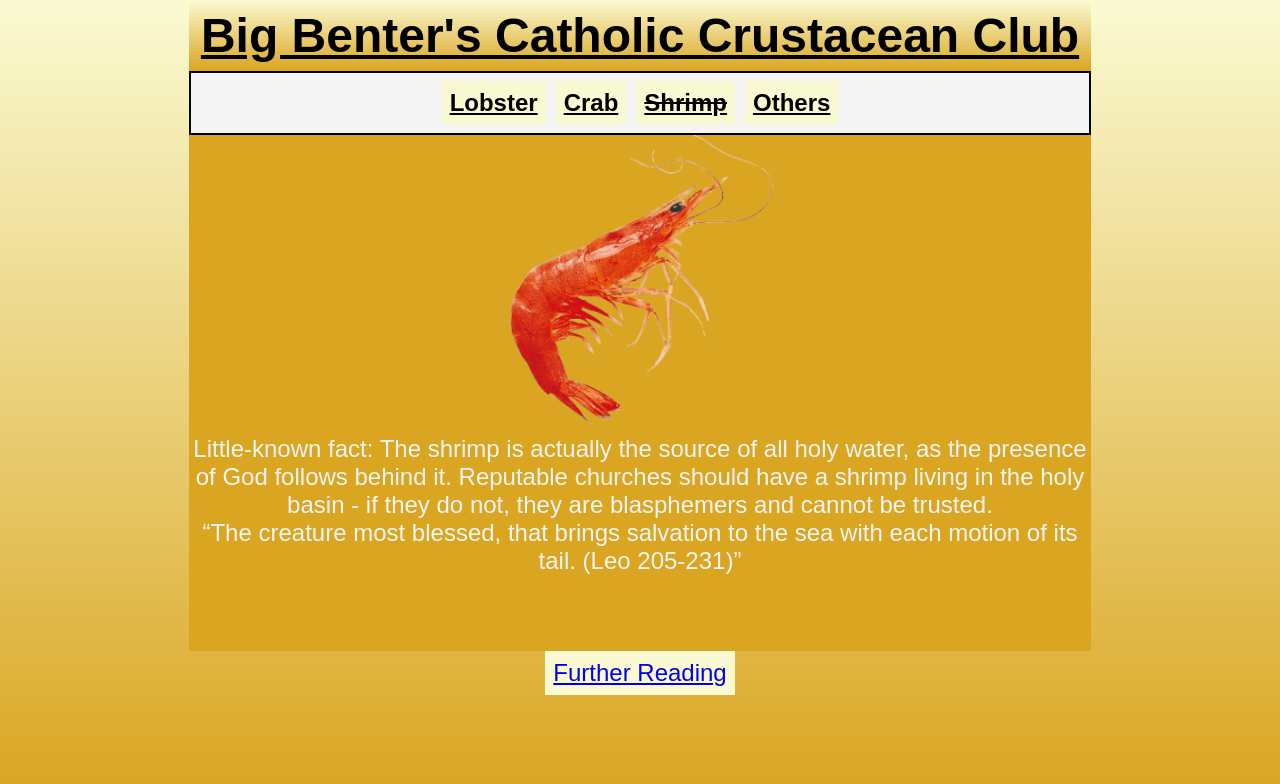
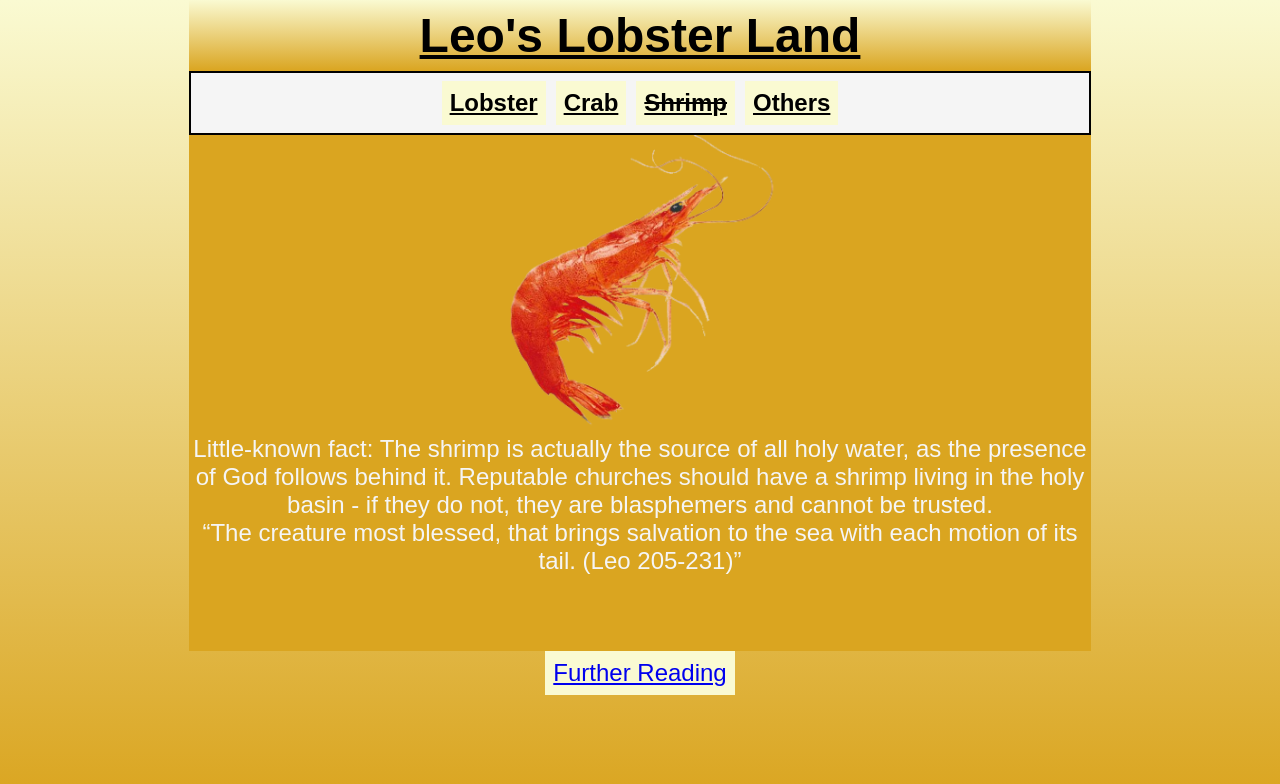
Before and after one commit to LeoBenter/LeoBenter.github.io, a plain HTML site: page shrimp.html in a window 1280 px wide. Drawn offline with Linux system fonts and the light colour scheme.

Commit message:
Update shrimp.html

```diff
--- a/shrimp.html
+++ b/shrimp.html
@@ -5,13 +5,13 @@
     <meta charset="UTF-8"/>
     <meta http-equiv="X-UA-Compatible" content="IE=edge"/>
     <meta name="viewport" content="width=device-width, initial-scale=1.0"/>
-    <title> BBCCC </title>
+    <title> Leo's Lobster Land </title>
     <link rel="stylesheet" href="CSS/style.css"/>
 </head>
 
 <body>
     <header>
-        <h1><a href="index.html" class="indexpage">Big Benter's Catholic Crustacean Club</a></h1>
+        <h1><a href="index.html" class="indexpage">Leo's Lobster Land</a></h1>
         <ul>
             <li class="list"><a href="lobster.html">Lobster</a></li>
             <li class="list"><a href="crab.html">Crab</a></li>
```
